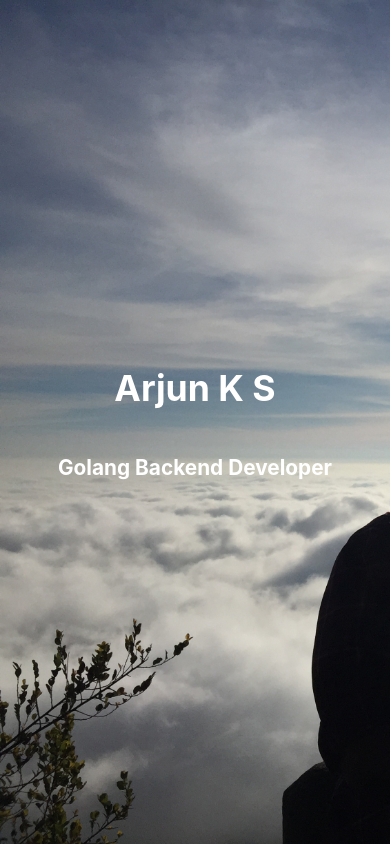
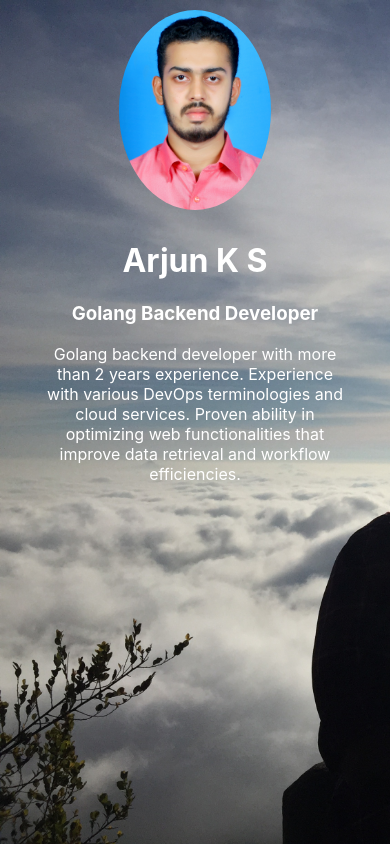
Before and after one commit to arjunksofficial/portfolio, a React (Create React App) app: page / in a window 390 px wide. Built offline with nearby package versions, Linux system fonts and the light colour scheme.

Commit message:
add cover section

```diff
--- a/src/App.css
+++ b/src/App.css
@@ -1,16 +1,9 @@
 .App {
-  text-align: center;
-}
-
-.App-header {
   background-image: url(./assets/images/nandhi_hills.JPG);
   background-size: cover;
   background-color: #282c34;
   min-height: 100vh;
-  display: flex;
-  flex-direction: column;
   align-items: center;
   justify-content: center;
-  font-size: calc(10px + 2vmin);
   color: white;
 }
--- a/src/App.js
+++ b/src/App.js
@@ -1,13 +1,15 @@
 import React from 'react';
 import './App.css';
+import Cover from './components/Cover';
+import Navbar from './components/Navbar';
+import Main from './components/Main'
 
 function App() {
   return (
     <div className="App">
-      <header className="App-header">
-        <h1>Arjun K S</h1>
-        <h3>Golang Backend Developer</h3>
-      </header>
+      <Cover/>
+      {/* <Navbar/> */}
+      {/* <Main/> */}
     </div>
   );
 }
--- /dev/null
+++ b/src/components/Cover.css
@@ -0,0 +1,30 @@
+.Cover {
+  background-color: grey;
+  text-align: center;
+  padding-left: 10%;
+  padding-right: 10%;
+}
+
+.CoverInfo {
+  width:70%;
+  float: left;
+  height: 220px;
+}
+
+.CoverProfilePictureContainer {
+  width: 30%;
+  float: left;
+  height: 220px;
+}
+
+.CoverProfilePicture {
+  padding: 10px;
+  height: 200px;
+  border-radius: 50%;
+}
+
+@media screen and (max-width:800px) {
+  .CoverInfo, .CoverProfilePictureContainer {
+    width:100%;
+  }
+}
--- /dev/null
+++ b/src/components/Cover.js
@@ -0,0 +1,21 @@
+import React from 'react';
+import './Cover.css';
+
+import profileImage from '../assets/images/profile_image.jpg';
+
+function Cover() {
+  return (
+    <div className="Cover">
+      <div className="CoverProfilePictureContainer">
+        <img src={profileImage} alt='Profile Image' className="CoverProfilePicture"/>
+      </div>
+      <div className="CoverInfo">
+        <h1>Arjun K S</h1>
+        <h3>Golang Backend Developer</h3>
+        <p>Golang backend developer with more than 2 years experience. Experience with various DevOps terminologies and cloud services. Proven ability in optimizing web functionalities that improve data retrieval and workflow efficiencies.</p>
+      </div>
+    </div>
+  );
+}
+
+export default Cover;
--- /dev/null
+++ b/src/components/Main.css
@@ -0,0 +1,7 @@
+.Main {
+    text-align: center;
+}
+
+.Content {
+    width: 80%;
+}
--- /dev/null
+++ b/src/components/Main.js
@@ -0,0 +1,12 @@
+import React from 'react'
+import Content from './common/Content';
+import './Main.css';
+
+function Main(){
+    return (
+        <div className={`Main`}>
+            <Content/>
+        </div>
+    )
+}
+export default Main
--- /dev/null
+++ b/src/components/Navbar.css
@@ -0,0 +1,21 @@
+.Navbar {
+    position: relative;
+    /* padding: 20px; */
+}
+
+.Sections {
+    padding: 20px;
+    text-align: center;
+}
+
+.Section {
+    padding: 20px;
+}
+
+.active {
+    padding: 20px;
+    color: blue;
+}
+.Section:hover {
+    color:green;
+}
--- /dev/null
+++ b/src/components/Navbar.js
@@ -0,0 +1,18 @@
+import React from 'react'
+import './Navbar.css';
+
+function Navbar() {
+    return (
+        <div className="Navbar">
+            <div className="Sections">
+                <a href="#experience" className={`Section active`}>Experience</a>
+                <a href="#education" className="Section">Education</a>
+                <a href="#skills" className="Section">Skills</a>
+                <a href="#certifications" className="Section">Certifications</a>
+                <a href="#hobbies" className="Section">Hobbies</a>
+                <a href="#contact" className="Section">Contact</a>
+            </div>
+        </div>
+    )
+}
+export default Navbar
--- /dev/null
+++ b/src/components/common/Content.css
@@ -0,0 +1,4 @@
+.Content {
+    width: 80%;
+    align-items: center;
+}
--- /dev/null
+++ b/src/components/common/Content.js
@@ -0,0 +1,15 @@
+import React from 'react';
+import './Content.css';
+
+function Content() {
+    return (
+        <div className={`Content`}>
+            <ul>
+                <li>SelerApp</li>
+                <li>Qburst Technologies</li>
+                <li>Qburst Technologies</li>
+            </ul>
+        </div>
+    )
+}
+export default Content
```
Also changed, not shown: src/components/common/Experience.js (added, +9 -0 lines), src/assets/images/profile_image.jpg (added), src/components/common/Experience.css (added), 1 other file (tests, documents, lock files or other folders).
